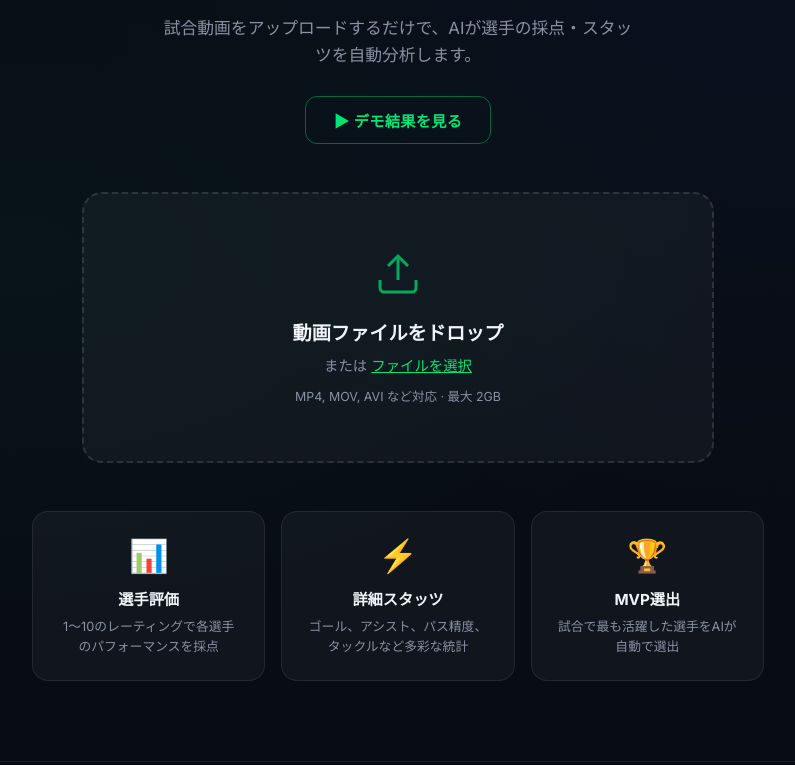
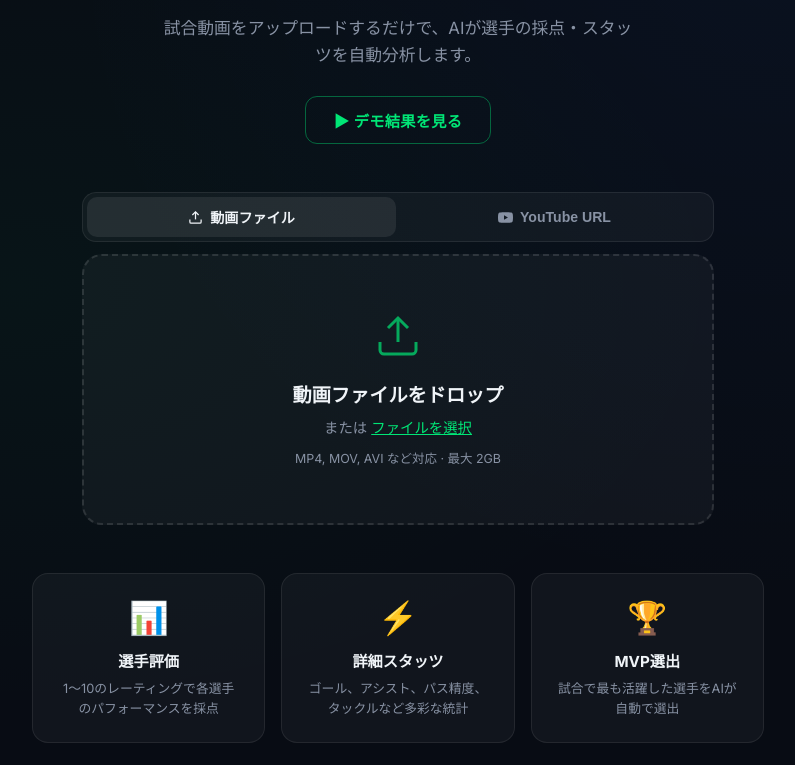
Before and after one commit to kurosu66/sinatra_memo_app_bk, a Sinatra app: page / in a window 1280 px wide. Shown: the part 315-1080 px from the top of the page, without its empty margins (242-1037 px from the left). Run offline with Sinatra, Linux system fonts and the light colour scheme; some libraries are stand-ins or nearby versions.

Commit message:
Add YouTube URL analysis support
YouTubeリンクを貼るだけで試合動画を解析できる機能を追加。
- POST /analyze-youtube: yt-dlp でダウンロード → ffmpeg でフレーム抽出
- UI に「動画ファイル / YouTube URL」タブ切替を追加
- サムネイルプレビュー表示
- 6分タイムアウト対応（長尺動画に備えて）

````diff
--- a/app.rb
+++ b/app.rb
@@ -2,6 +2,10 @@ require 'sinatra'
 require 'json'
 require 'net/http'
 require 'uri'
+require 'open3'
+require 'tmpdir'
+require 'base64'
+require 'fileutils'
 
 begin
   require 'dotenv/load'
@@ -11,25 +15,22 @@ end
 set :public_folder, File.dirname(__FILE__) + '/public'
 set :views, File.dirname(__FILE__) + '/views'
 set :bind, '0.0.0.0'
+set :server_settings, timeout: 360
+
+# ── ルーティング ──────────────────────────────────────
 
 get '/' do
   erb :index
 end
 
+# クライアントでフレーム抽出済み（ファイルアップロード）
 post '/analyze' do
   content_type :json
-
   begin
     data = JSON.parse(request.body.read)
     frames = Array(data['frames'])
-
-    if frames.empty?
-      halt 400, { error: 'フレームデータが見つかりません' }.to_json
-    end
-
-    frames = frames.first(20)
-    result = analyze_frames(frames)
-    result.to_json
+    halt 400, { error: 'フレームデータが見つかりません' }.to_json if frames.empty?
+    analyze_frames(frames.first(20)).to_json
   rescue JSON::ParserError
     halt 400, { error: 'リクエストの解析に失敗しました' }.to_json
   rescue => e
@@ -38,25 +39,110 @@ post '/analyze' do
   end
 end
 
+# YouTubeリンクからサーバー側でダウンロード＆フレーム抽出
+post '/analyze-youtube' do
+  content_type :json
+  begin
+    data = JSON.parse(request.body.read)
+    url  = data['url'].to_s.strip
+    halt 400, { error: '有効なYouTube URLを入力してください' }.to_json unless valid_youtube_url?(url)
+
+    frames = download_and_extract_frames(url)
+    analyze_frames(frames).to_json
+  rescue JSON::ParserError
+    halt 400, { error: 'リクエストの解析に失敗しました' }.to_json
+  rescue => e
+    status 500
+    { error: e.message }.to_json
+  end
+end
+
+# ── YouTube処理 ──────────────────────────────────────
+
+def valid_youtube_url?(url)
+  url =~ /\A https?:\/\/(www\.)?(youtube\.com\/watch|youtu\.be\/|youtube\.com\/shorts\/)/x
+end
+
+def download_and_extract_frames(url, frame_count = 20)
+  check_tool!('yt-dlp',  'pip install yt-dlp')
+  check_tool!('ffmpeg',  'https://ffmpeg.org/download.html')
+  check_tool!('ffprobe', 'https://ffmpeg.org/download.html')
+
+  Dir.mktmpdir('soccer_') do |tmp|
+    video_path = download_video(url, tmp)
+    extract_frames_ffmpeg(video_path, tmp, frame_count)
+  end
+end
+
+def check_tool!(name, install_hint)
+  _, status = Open3.capture2e('which', name)
+  raise "#{name} が見つかりません。#{install_hint} でインストールしてください。" unless status.success?
+end
+
+def download_video(url, dir)
+  out_template = File.join(dir, 'video.%(ext)s')
+  args = [
+    'yt-dlp',
+    '-f', 'best[height<=480][ext=mp4]/best[height<=480]/best',
+    '--match-filter', 'duration < 7200',   # 2時間超はスキップ
+    '--no-playlist',
+    '-o', out_template,
+    url
+  ]
+  stdout, stderr, status = Open3.capture3(*args)
+  raise "動画のダウンロードに失敗しました: #{stderr.lines.last&.strip}" unless status.success?
+
+  video = Dir[File.join(dir, 'video.*')].reject { |f| f.end_with?('.part') }.first
+  raise '動画ファイルが見つかりません' unless video
+  video
+end
+
+def extract_frames_ffmpeg(video_path, dir, count)
+  # 動画の長さを取得
+  probe_out, = Open3.capture2(
+    'ffprobe', '-v', 'quiet', '-print_format', 'json', '-show_format', video_path
+  )
+  duration = JSON.parse(probe_out).dig('format', 'duration')&.to_f || 60.0
+  duration = [duration, 0.1].max
+
+  frames = []
+  count.times do |i|
+    t = (i.to_f / [count - 1, 1].max) * (duration - 0.5)
+    t = [t, 0].max
+    frame_path = File.join(dir, format('frame_%03d.jpg', i))
+
+    Open3.capture2e(
+      'ffmpeg', '-ss', t.to_s, '-i', video_path,
+      '-vframes', '1', '-q:v', '3',
+      '-vf', 'scale=854:480:force_original_aspect_ratio=decrease',
+      frame_path, '-y'
+    )
+
+    next unless File.exist?(frame_path) && File.size(frame_path) > 0
+    frames << Base64.strict_encode64(File.binread(frame_path))
+  end
+
+  raise 'フレームの抽出に失敗しました' if frames.empty?
+  frames
+end
+
+# ── Claude API ──────────────────────────────────────
+
 def analyze_frames(frames_data)
   api_key = ENV['ANTHROPIC_API_KEY']
   raise 'ANTHROPIC_API_KEY が設定されていません。.env ファイルを確認してください。' unless api_key
 
   content = [{ type: 'text', text: analysis_prompt(frames_data.length) }]
-
   frames_data.each do |frame|
     base64 = frame.include?(',') ? frame.split(',', 2)[1] : frame
-    content << {
-      type: 'image',
-      source: { type: 'base64', media_type: 'image/jpeg', data: base64 }
-    }
+    content << { type: 'image', source: { type: 'base64', media_type: 'image/jpeg', data: base64 } }
   end
 
   uri = URI('https://api.anthropic.com/v1/messages')
   response = Net::HTTP.start(uri.host, uri.port, use_ssl: true, read_timeout: 180) do |http|
     req = Net::HTTP::Post.new(uri)
-    req['Content-Type'] = 'application/json'
-    req['x-api-key'] = api_key
+    req['Content-Type']      = 'application/json'
+    req['x-api-key']         = api_key
     req['anthropic-version'] = '2023-06-01'
     req.body = {
       model: 'claude-sonnet-4-6',
@@ -70,9 +156,8 @@ def analyze_frames(frames_data)
   raise "API エラー: #{parsed.dig('error', 'message')}" if parsed['error']
 
   text = parsed.dig('content', 0, 'text') || ''
-
-  if (match = text.match(/```json\s*(.*?)\s*```/m) || text.match(/(\{[\s\S]*\})/m))
-    JSON.parse(match[1])
+  if (m = text.match(/```json\s*(.*?)\s*```/m) || text.match(/(\{[\s\S]*\})/m))
+    JSON.parse(m[1])
   else
     raise 'AIの応答からJSONを抽出できませんでした'
   end
@@ -103,53 +188,22 @@ def analysis_prompt(frame_count)
           "name": "選手名 (不明な場合は 'Unknown')",
           "rating": 7.5,
           "attributes": {
-            "pace": 75,
-            "shooting": 70,
-            "passing": 72,
-            "dribbling": 68,
-            "defending": 65,
-            "physical": 72
+            "pace": 75, "shooting": 70, "passing": 72,
+            "dribbling": 68, "defending": 65, "physical": 72
           },
           "stats": {
-            "goals": 0,
-            "assists": 0,
-            "shots": 2,
-            "shots_on_target": 1,
-            "passes_attempted": 35,
-            "pass_accuracy": 85,
-            "key_passes": 1,
-            "tackles": 3,
-            "interceptions": 1,
-            "dribbles": 2,
-            "fouls": 1,
-            "aerials_won": 2
+            "goals": 0, "assists": 0, "shots": 2, "shots_on_target": 1,
+            "passes_attempted": 35, "pass_accuracy": 85, "key_passes": 1,
+            "tackles": 3, "interceptions": 1, "dribbles": 2, "fouls": 1, "aerials_won": 2
           },
           "highlight": "選手のパフォーマンスの特徴的なポイント（日本語）"
         }
       ],
       "team_stats": {
-        "home": {
-          "possession": 52,
-          "shots": 12,
-          "shots_on_target": 5,
-          "corners": 4,
-          "fouls": 10,
-          "yellow_cards": 1,
-          "red_cards": 0
-        },
-        "away": {
-          "possession": 48,
-          "shots": 8,
-          "shots_on_target": 3,
-          "corners": 3,
-          "fouls": 12,
-          "yellow_cards": 2,
-          "red_cards": 0
-        }
+        "home": { "possession": 52, "shots": 12, "shots_on_target": 5, "corners": 4, "fouls": 10, "yellow_cards": 1, "red_cards": 0 },
+        "away": { "possession": 48, "shots": 8,  "shots_on_target": 3, "corners": 3, "fouls": 12, "yellow_cards": 2, "red_cards": 0 }
       },
-      "match_highlights": [
-        "試合の重要なシーンや特筆すべき出来事（日本語）"
-      ],
+      "match_highlights": ["試合の重要なシーン（日本語）"],
       "mvp_jersey_number": "最優秀選手の背番号またはID",
       "mvp_team": "home または away"
     }
--- a/public/css/style.css
+++ b/public/css/style.css
@@ -240,6 +240,102 @@ main { flex: 1; }
   transition: all 0.2s;
 }
 .btn-back:hover { color: var(--text); border-color: var(--muted); }
+
+/* ── Input Tabs ── */
+.input-tabs {
+  display: flex;
+  gap: 4px;
+  background: rgba(255,255,255,0.04);
+  border: 1px solid var(--card-border);
+  border-radius: 14px;
+  padding: 4px;
+  margin-bottom: 12px;
+}
+.input-tab {
+  flex: 1;
+  display: flex;
+  align-items: center;
+  justify-content: center;
+  gap: 7px;
+  background: transparent;
+  border: none;
+  border-radius: 10px;
+  padding: 10px 16px;
+  font-size: 0.88rem;
+  font-weight: 600;
+  color: var(--muted);
+  cursor: pointer;
+  transition: all 0.2s;
+}
+.input-tab.active {
+  background: rgba(255,255,255,0.08);
+  color: var(--text);
+}
+.input-tab:hover:not(.active) { color: var(--text); }
+
+/* ── YouTube panel ── */
+.yt-panel {
+  display: flex;
+  flex-direction: column;
+  gap: 14px;
+  background: var(--card);
+  border: 1px solid var(--card-border);
+  border-radius: 20px;
+  padding: 24px;
+}
+.yt-input-wrap {
+  position: relative;
+  display: flex;
+  align-items: center;
+}
+.yt-icon {
+  position: absolute;
+  left: 14px;
+  flex-shrink: 0;
+}
+.yt-input {
+  width: 100%;
+  background: rgba(255,255,255,0.05);
+  border: 1px solid var(--card-border);
+  border-radius: 12px;
+  padding: 14px 14px 14px 44px;
+  font-size: 0.92rem;
+  color: var(--text);
+  outline: none;
+  transition: border-color 0.2s;
+  font-family: var(--font);
+}
+.yt-input:focus { border-color: rgba(255,0,0,0.5); }
+.yt-input::placeholder { color: var(--muted); }
+.yt-preview-wrap {
+  display: flex;
+  gap: 14px;
+  align-items: flex-start;
+  background: rgba(255,255,255,0.03);
+  border: 1px solid var(--card-border);
+  border-radius: 12px;
+  padding: 12px;
+}
+.yt-thumbnail {
+  width: 120px;
+  height: 68px;
+  object-fit: cover;
+  border-radius: 8px;
+  flex-shrink: 0;
+  background: #111;
+}
+.yt-meta { flex: 1; }
+.yt-title { font-size: 0.85rem; font-weight: 600; margin-bottom: 8px; line-height: 1.4; }
+.yt-warning { font-size: 0.75rem; color: #f9a825; }
+.yt-analyze-btn {
+  width: 100%;
+  justify-content: center;
+}
+.yt-analyze-btn:disabled {
+  opacity: 0.4;
+  cursor: not-allowed;
+  transform: none;
+}
 
 /* ── Features ── */
 .features-grid {
--- a/views/index.erb
+++ b/views/index.erb
@@ -10,6 +10,20 @@
   </div>
 
   <div class="upload-container">
+    <!-- タブ切替 -->
+    <div class="input-tabs">
+      <button class="input-tab active" id="tab-file" onclick="switchTab('file')">
+        <svg width="15" height="15" viewBox="0 0 24 24" fill="none" stroke="currentColor" stroke-width="2"><path d="M21 15v4a2 2 0 0 1-2 2H5a2 2 0 0 1-2-2v-4"/><polyline points="17 8 12 3 7 8"/><line x1="12" y1="3" x2="12" y2="15"/></svg>
+        動画ファイル
+      </button>
+      <button class="input-tab" id="tab-youtube" onclick="switchTab('youtube')">
+        <svg width="15" height="15" viewBox="0 0 24 24" fill="currentColor"><path d="M23.5 6.2a3 3 0 0 0-2.1-2.1C19.5 3.6 12 3.6 12 3.6s-7.5 0-9.4.5A3 3 0 0 0 .5 6.2C0 8.1 0 12 0 12s0 3.9.5 5.8a3 3 0 0 0 2.1 2.1c1.9.5 9.4.5 9.4.5s7.5 0 9.4-.5a3 3 0 0 0 2.1-2.1C24 15.9 24 12 24 12s0-3.9-.5-5.8zM9.6 15.6V8.4l6.3 3.6-6.3 3.6z"/></svg>
+        YouTube URL
+      </button>
+    </div>
+
+    <!-- ファイルアップロードパネル -->
+    <div id="panel-file">
       <div id="drop-zone" class="drop-zone">
         <input type="file" id="video-input" accept="video/*" style="display:none">
         <div class="drop-icon">
@@ -39,10 +53,35 @@
           <button class="btn-secondary" onclick="resetUpload()">別の動画を選択</button>
           <button class="btn-primary" id="analyze-btn" onclick="startAnalysis()">
             <svg width="18" height="18" viewBox="0 0 24 24" fill="none" stroke="currentColor" stroke-width="2">
-            <circle cx="11" cy="11" r="8"/>
-            <path d="m21 21-4.35-4.35"/>
+              <circle cx="11" cy="11" r="8"/><path d="m21 21-4.35-4.35"/>
             </svg>
             AIで分析する
+          </button>
+        </div>
+      </div>
+    </div>
+
+    <!-- YouTube URLパネル -->
+    <div id="panel-youtube" class="hidden">
+      <div class="yt-panel">
+        <div class="yt-input-wrap">
+          <svg class="yt-icon" width="20" height="20" viewBox="0 0 24 24" fill="#ff0000"><path d="M23.5 6.2a3 3 0 0 0-2.1-2.1C19.5 3.6 12 3.6 12 3.6s-7.5 0-9.4.5A3 3 0 0 0 .5 6.2C0 8.1 0 12 0 12s0 3.9.5 5.8a3 3 0 0 0 2.1 2.1c1.9.5 9.4.5 9.4.5s7.5 0 9.4-.5a3 3 0 0 0 2.1-2.1C24 15.9 24 12 24 12s0-3.9-.5-5.8zM9.6 15.6V8.4l6.3 3.6-6.3 3.6z"/></svg>
+          <input type="url" id="yt-url-input" class="yt-input"
+            placeholder="https://www.youtube.com/watch?v=..."
+            oninput="onYtUrlInput(this.value)" />
+        </div>
+        <div id="yt-preview-wrap" class="yt-preview-wrap hidden">
+          <img id="yt-thumbnail" class="yt-thumbnail" src="" alt="サムネイル">
+          <div class="yt-meta">
+            <div id="yt-title" class="yt-title"></div>
+            <div class="yt-warning">⚠️ サーバー側でダウンロードします。yt-dlp と ffmpeg が必要です。</div>
+          </div>
+        </div>
+        <button class="btn-primary yt-analyze-btn" id="yt-analyze-btn" onclick="startYouTubeAnalysis()" disabled>
+          <svg width="18" height="18" viewBox="0 0 24 24" fill="none" stroke="currentColor" stroke-width="2">
+            <circle cx="11" cy="11" r="8"/><path d="m21 21-4.35-4.35"/>
+          </svg>
+          YouTubeを解析する
         </button>
       </div>
     </div>
````
Also changed, not shown: public/js/app.js. Lines whose indentation alone changed are shown as unchanged.
